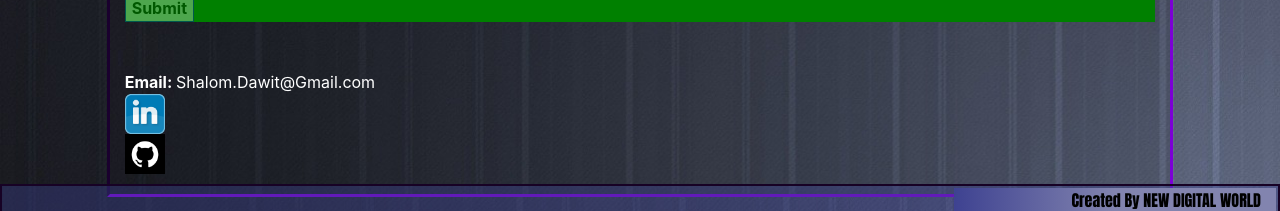
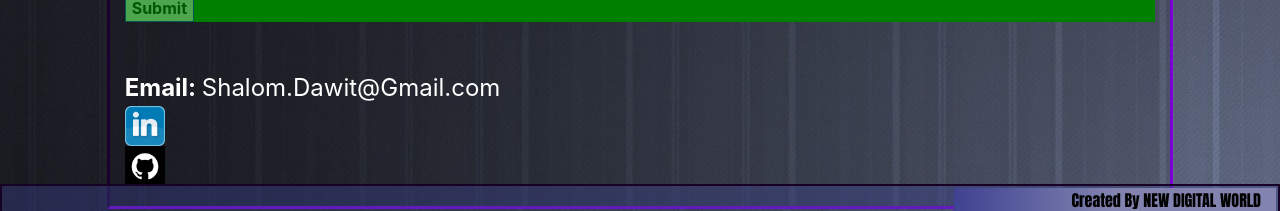
Before and after one commit to MrDawit/Portfolio, a React (Create React App) app in the folder client/: page /#/contact in a window 1280 px wide. Shown: the part 561-772 px from the top of the page. Built offline with nearby package versions, Linux system fonts and the light colour scheme.

Commit message:
enlarge email text

```diff
--- a/client/src/components/ContactForm/index.js
+++ b/client/src/components/ContactForm/index.js
@@ -99,7 +99,7 @@ function ContactForm() {
 </div>
         </div>
         <br /><br />
-        <div><span>Email: </span>Shalom.Dawit@Gmail.com</div>
+        <div id="formEmail"><span>Email: </span>Shalom.Dawit@Gmail.com</div>
         <div id="contact_links">
           <a href="https://www.linkedin.com/in/shalom-dawit-a0a5a4126"
             target="_blank" rel="noreferrer">
--- a/client/src/components/ContactForm/style.css
+++ b/client/src/components/ContactForm/style.css
@@ -59,3 +59,6 @@ box-sizing: border-box;
     font-size:2em;
     color:black;
 }
+#formEmail {
+    font-size:1.5em;
+}
```
